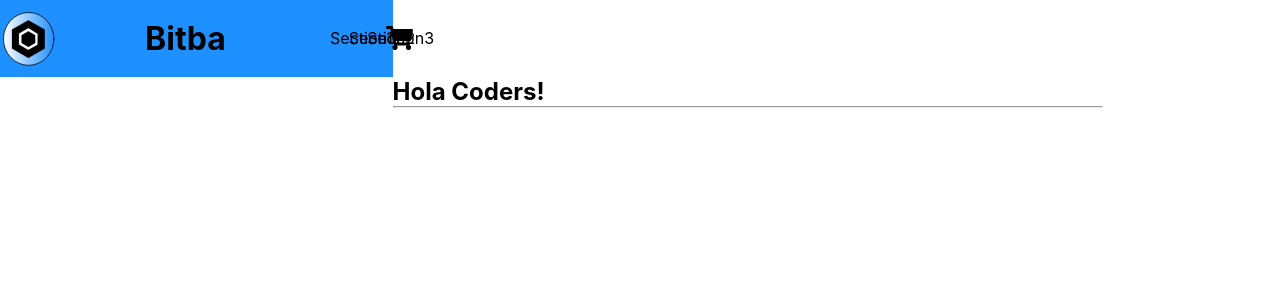
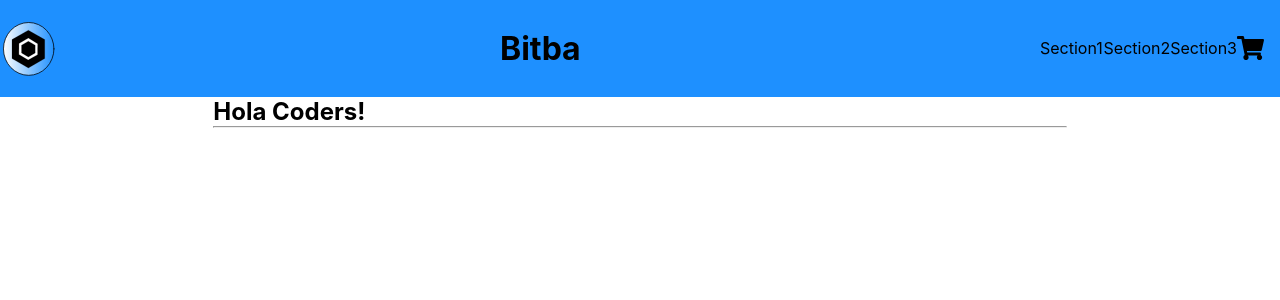
Before and after one commit to mmax2001/myReactStore, a React (Create React App) app: page / in a window 1280 px wide. Shown: the top 300 px of the page. Built offline with nearby package versions, Linux system fonts and the light colour scheme.

Commit message:
corrijo grid

```diff
--- a/src/App.js
+++ b/src/App.js
@@ -1,7 +1,6 @@
 import './App.css';
 import './styles.css';
 import { ItemListContainer } from "./components/container/ItemListContainer";
-import { Component } from 'react';
 import { NavBar } from './components/NavBar/NavBar';
 
 function App() {
@@ -10,8 +9,7 @@ function App() {
         <
         div className = 'contenedorGrid' >
         <
-        div className = ''
-        header > < NavBar > < /NavBar></div >
+        div className = 'header' > < NavBar > < /NavBar></div >
         <
         div className = 'mainPersonal' > < ItemListContainer greeting = "Hola Coders!" / > < /div> {
             /* <NavBar className='header'></NavBar>
--- a/src/styles.css
+++ b/src/styles.css
@@ -21,7 +21,7 @@
 .header {
     grid-area: header;
     grid-column-start: 1;
-    grid-column-end: 3;
+    grid-column-end: 4;
     justify-content: space-between;
     align-items: center;
 }
```
